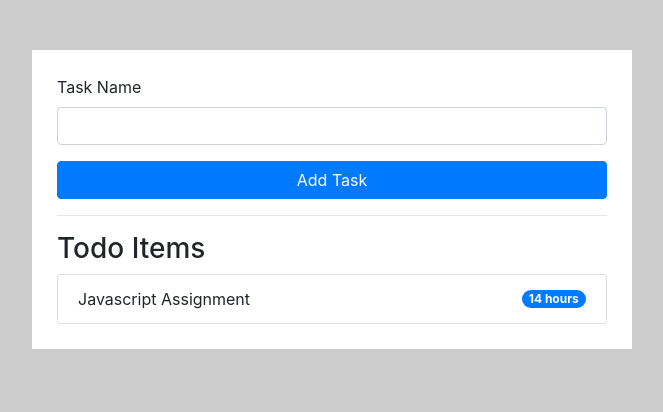
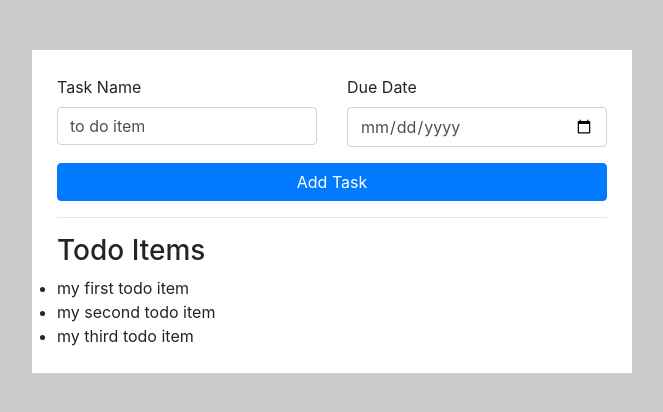
Before and after one commit to taspyn/Todo-app, a plain HTML site: page index.HTML in a window 1280 px wide. Shown: the whole page, without its empty margins (308-971 px from the left). Drawn offline with nearby package versions, Linux system fonts and the light colour scheme.

Commit message:
my todo app usind vue js

```diff
--- a/app.js
+++ b/app.js
@@ -1,3 +1,18 @@
-console.log("app loaded")
-const div = document.querySelector('.container')
-console.log(div)
+var app = new Vue({
+  el: '#app',
+  data: {
+    todos:[
+    "my first todo item",
+    "my second todo item",
+    "my third todo item"
+    ],
+    item:'to do item'
+  },
+  methods: {
+  	addTodo(){
+  		this.todos.push(this.item)
+  		this.item='';
+  	}
+
+  }
+})
--- a/index.HTML
+++ b/index.HTML
@@ -17,25 +17,42 @@
 
 	</style>
 
+	<script src="https://cdn.jsdelivr.net/npm/vue/dist/vue.js"></script>
 
 </head>
 <body>
-<div class="container">
-	<form>
-<div class="form-group">
-	<label>Task Name</label>
-	<input type="text" class="form-control">
-</div>
+<div class="container" id="app">
 
-		<button class="btn btn-primary btn-block">Add Task</button>
+
+	<form method="post">
+
+		<div class="row">
+			<div class="col">
+				<div class="form-group">
+					<label>Task Name</label>
+					<input v-model="item" type="text" name="taskName" class="form-control">
+				</div>
+			</div>
+
+			<div class="col">
+				<div class="form-group">
+					<label>Due Date</label>
+					<input type="Date" name="taskDate" class="form-control">
+				</div>
+			</div>
+
+		</div>
+
+
+		<button v-on:click="addTodo" type="button" class="btn btn-primary btn-block">Add Task</button>
 	</form>
+
 	<hr>
+
 	<h3>Todo Items</h3>
 
 		<ul class="list-group">
-			<li class="list-group-item d-flex justify-content-between align-items-center"> Javascript Assignment
-				<span class="badge badge-primary badge-pill">14 hours</span>
-			</li>
+			<li v-for="todo in todos">{{todo}}</li>
 
 		</ul>
 
```
